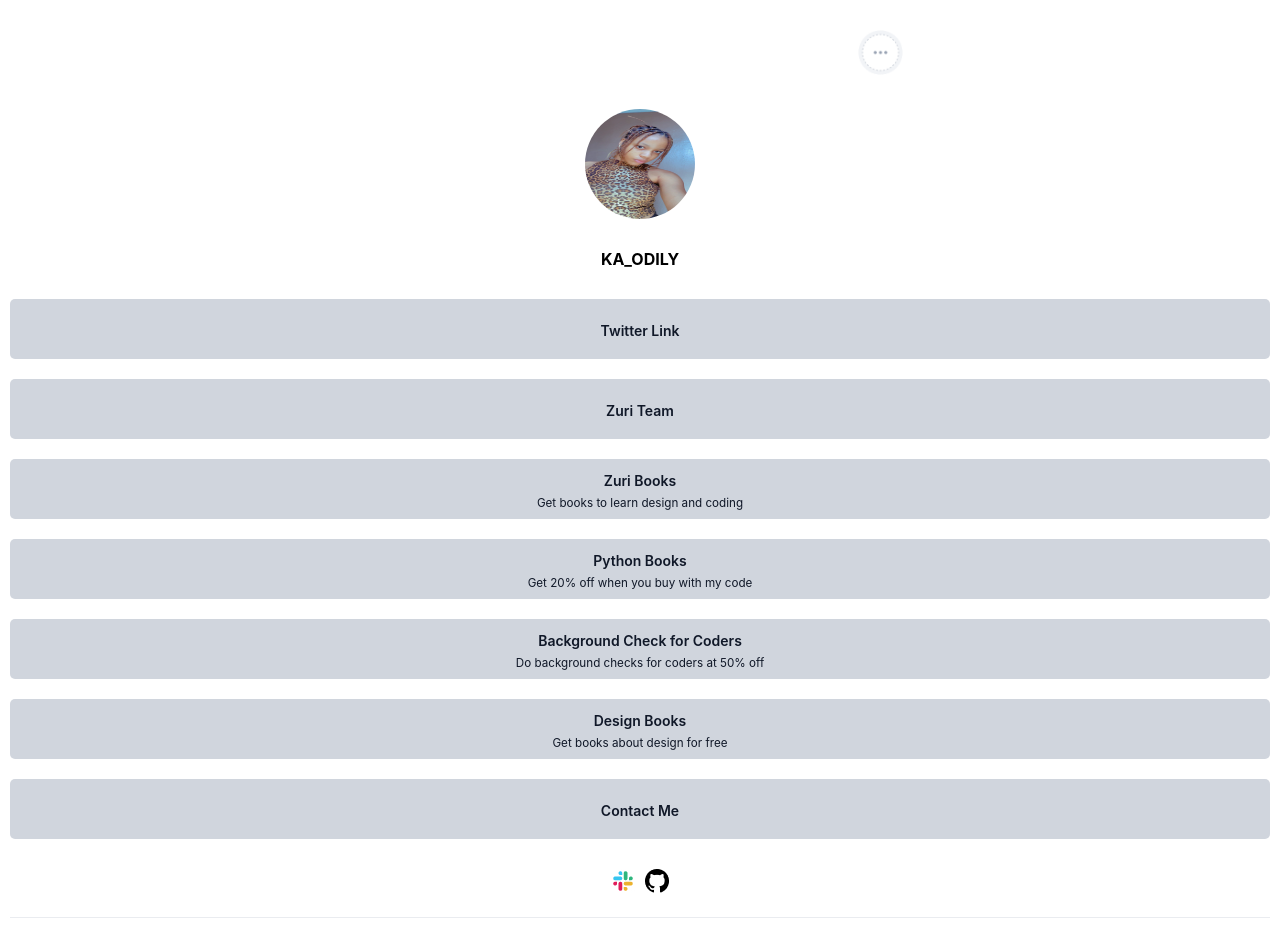
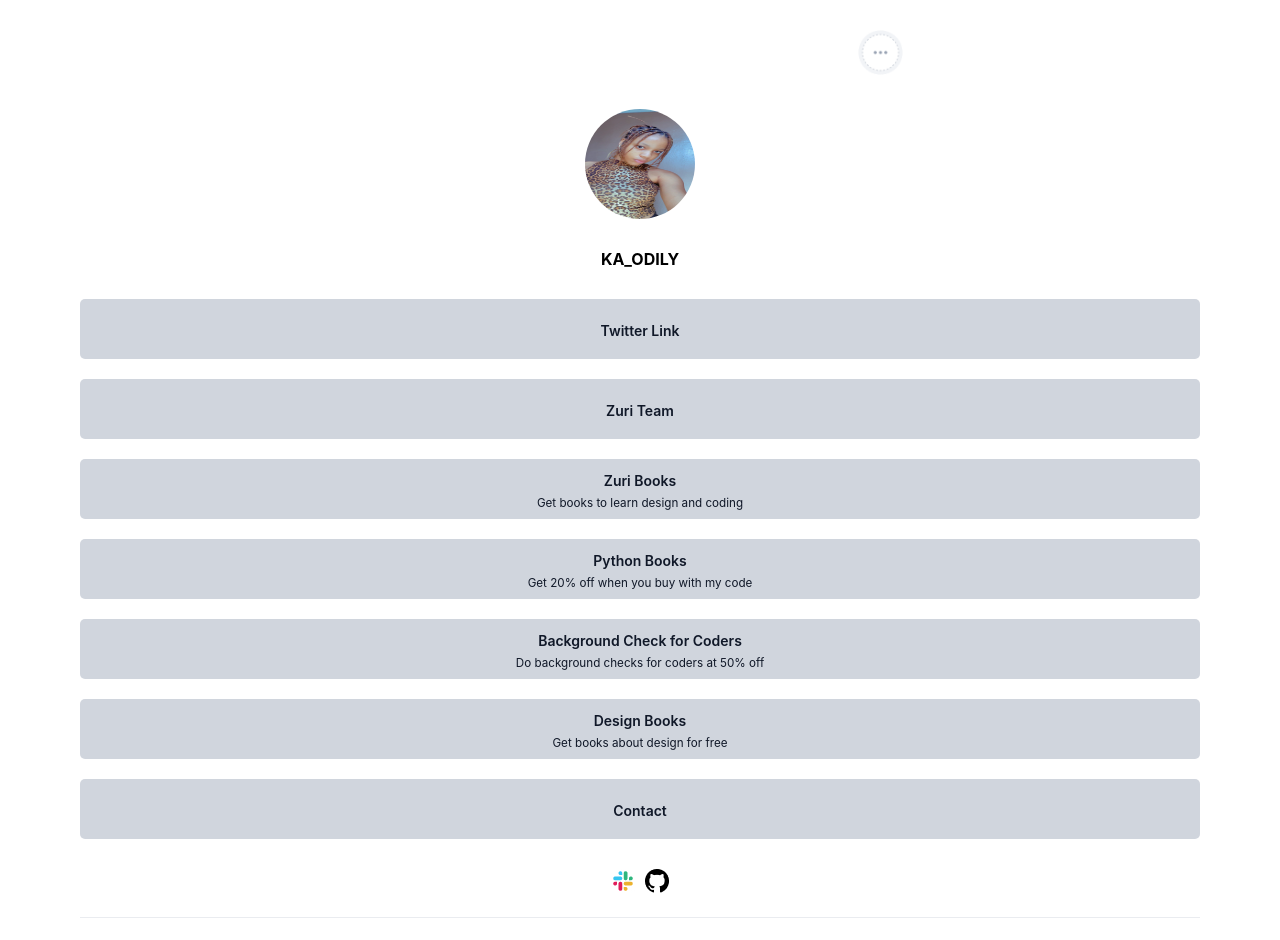
Before and after one commit to Kaodily/Task-1, a React (Create React App) app: page / in a window 1280 px wide. Shown: the top 940 px of the page. Built offline with nearby package versions, Linux system fonts and the light colour scheme.

Commit message:
refactor: refactor the contact link

```diff
--- a/src/Homepage/Links.js
+++ b/src/Homepage/Links.js
@@ -1,3 +1,4 @@
+import { Link } from "react-router-dom";
 import { datas } from "../components/Data";
 export default function Links({navigateHandleClick}) {
   return (
@@ -19,6 +20,16 @@ export default function Links({navigateHandleClick}) {
           </div>
         );
       })}
+      <div>
+      <Link to={'/contact'}
+              id='contact'
+              className="link_buttons"
+              style={
+            { paddingTop: "23px" }
+              }>
+        Contact
+      </Link>
+     </div>
 
 
       <div className="icons">
--- a/src/components/Data.js
+++ b/src/components/Data.js
@@ -43,10 +43,5 @@ export const datas = [
         text:'Get books about design for free'
 
     },
-    {
-        id:'contact',
-        name: 'Contact Me',
-        link: '/contact',
 
-    }
 ]
--- a/src/index.css
+++ b/src/index.css
@@ -186,7 +186,7 @@ border: 1px solid #98A2B3;
 }
 @media (min-width:768px) {
   body{
-    padding: 30px 10px;
+    padding: 30px 80px;
   }
   .share{
     width: 45px;
@@ -222,7 +222,7 @@ border: 1px solid #98A2B3;
 
   }
   .contact{
-padding: 50px 200px;
+padding: 50px 100px;
   }
   .first_last{
     display: grid;
```
